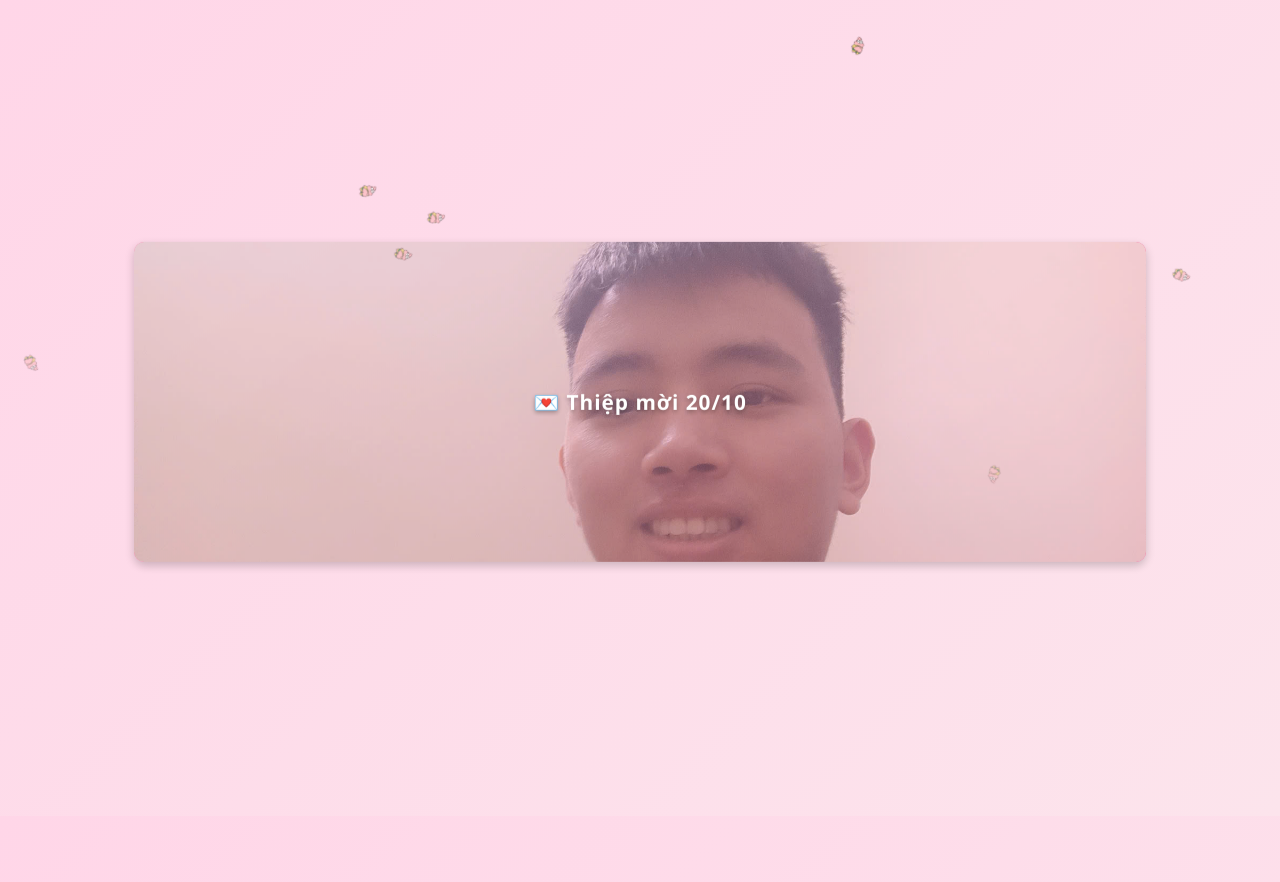
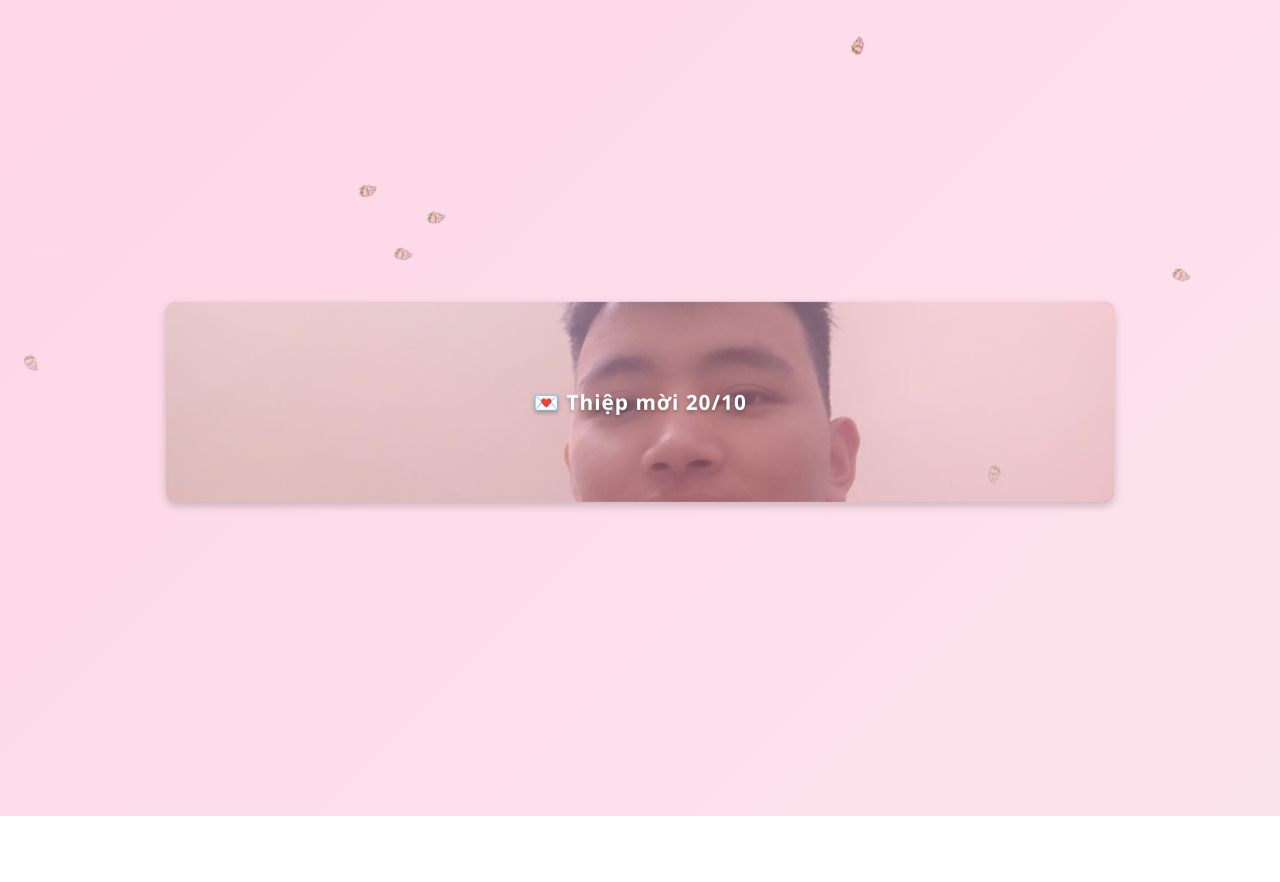
Before and after one commit to Quan2210/Invitation, a plain HTML site: page index.html in a window 1280 px wide. After the commit the page ends 816 px from the top, so only its background shows below. Drawn offline with Linux system fonts and the light colour scheme.

Commit message:
No message

```diff
--- a/style.css
+++ b/style.css
@@ -10,8 +10,8 @@ body {
 
 .card {
     position: relative;
-    width: 80%;
-    height: 40%;
+    width: 75%;
+    height: 25%;
     perspective: 100px;
     cursor: pointer;
     animation: float 3s ease-in-out infinite;
```
